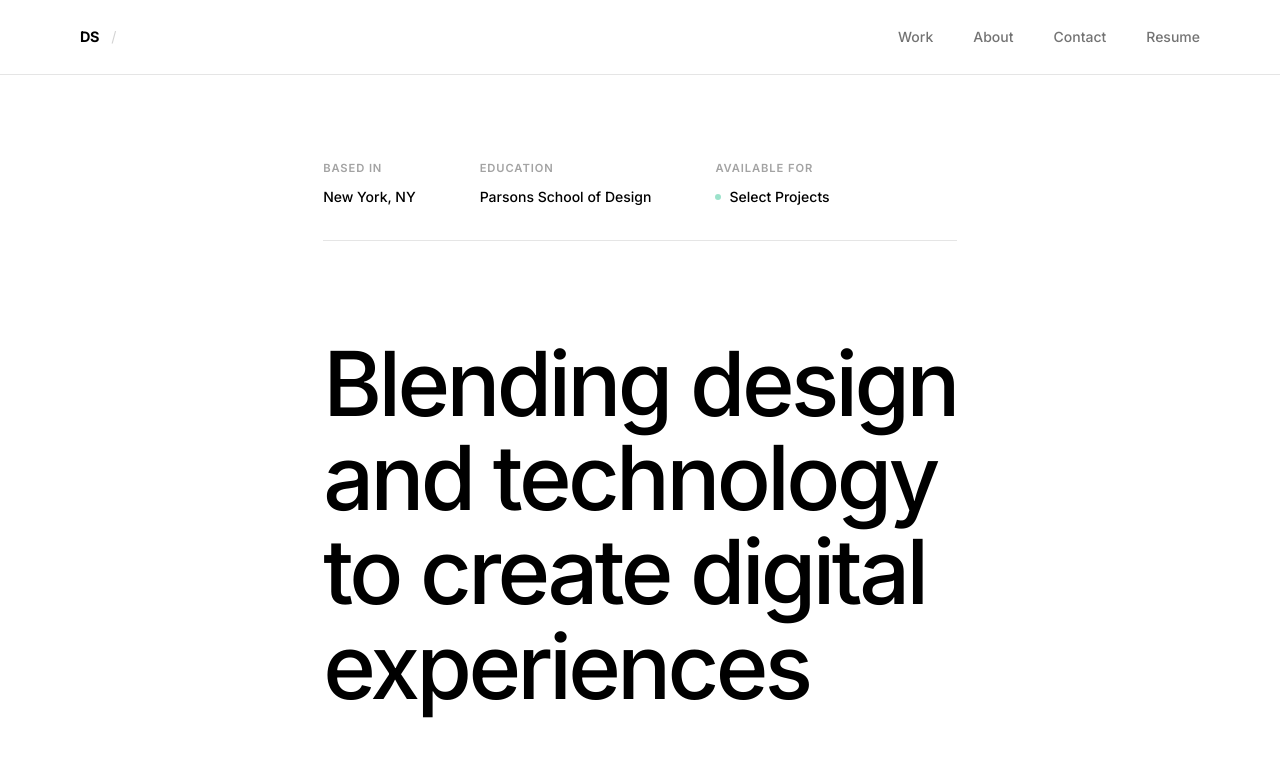
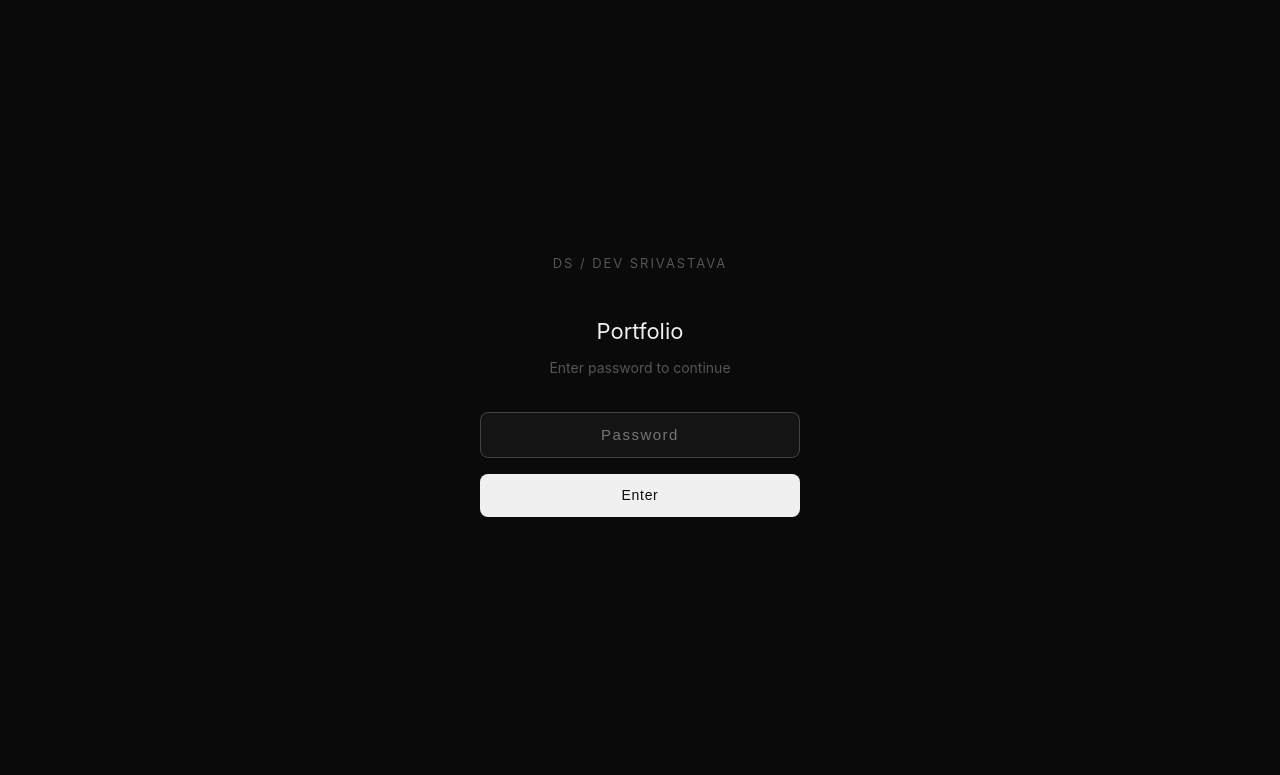
Before and after one commit to DevSrivastava03/Portfolio, a plain HTML site: page index.html in a window 1280 px wide. Shown: the top 775 px of the page. Drawn offline with Linux system fonts and the light colour scheme.

Commit message:
Add files via upload

```diff
--- a/index.html
+++ b/index.html
@@ -5,8 +5,136 @@
     <meta name="viewport" content="width=device-width, initial-scale=1.0">
     <title>Dev Srivastava — Product Designer</title>
     <link rel="stylesheet" href="style.css">
+    <style>
+        #password-gate {
+            position: fixed;
+            inset: 0;
+            z-index: 9999;
+            background: #0a0a0a;
+            display: flex;
+            align-items: center;
+            justify-content: center;
+            font-family: -apple-system, BlinkMacSystemFont, 'Segoe UI', sans-serif;
+        }
+
+        .gate-box {
+            width: 100%;
+            max-width: 400px;
+            padding: 2.5rem;
+            text-align: center;
+        }
+
+        .gate-logo {
+            font-size: 13px;
+            letter-spacing: 0.15em;
+            color: #555;
+            text-transform: uppercase;
+            margin-bottom: 2.5rem;
+        }
+
+        .gate-title {
+            font-size: 22px;
+            font-weight: 400;
+            color: #f0f0f0;
+            margin: 0 0 0.5rem;
+        }
+
+        .gate-subtitle {
+            font-size: 14px;
+            color: #555;
+            margin: 0 0 2rem;
+        }
+
+        .gate-input-wrap {
+            position: relative;
+            margin-bottom: 1rem;
+        }
+
+        #gate-input {
+            width: 100%;
+            padding: 0.85rem 1rem;
+            background: #141414;
+            border: 1px solid #2a2a2a;
+            border-radius: 8px;
+            color: #f0f0f0;
+            font-size: 15px;
+            letter-spacing: 0.1em;
+            outline: none;
+            box-sizing: border-box;
+            transition: border-color 0.2s;
+            text-align: center;
+        }
+
+        #gate-input:focus {
+            border-color: #444;
+        }
+
+        #gate-input.error {
+            border-color: #c0392b;
+            animation: shake 0.3s ease;
+        }
+
+        @keyframes shake {
+            0%, 100% { transform: translateX(0); }
+            25% { transform: translateX(-6px); }
+            75% { transform: translateX(6px); }
+        }
+
+        #gate-btn {
+            width: 100%;
+            padding: 0.85rem;
+            background: #f0f0f0;
+            border: none;
+            border-radius: 8px;
+            color: #0a0a0a;
+            font-size: 14px;
+            font-weight: 500;
+            letter-spacing: 0.05em;
+            cursor: pointer;
+            transition: background 0.2s, opacity 0.2s;
+        }
+
+        #gate-btn:hover {
+            background: #fff;
+        }
+
+        #gate-error {
+            font-size: 13px;
+            color: #c0392b;
+            margin-top: 0.75rem;
+            min-height: 18px;
+        }
+
+        #portfolio-content {
+            display: none;
+        }
+    </style>
 </head>
 <body>
+
+    <!-- Password Gate -->
+    <div id="password-gate">
+        <div class="gate-box">
+            <div class="gate-logo">DS / Dev Srivastava</div>
+            <h1 class="gate-title">Portfolio</h1>
+            <p class="gate-subtitle">Enter password to continue</p>
+            <div class="gate-input-wrap">
+                <input
+                    type="password"
+                    id="gate-input"
+                    placeholder="Password"
+                    autocomplete="off"
+                    autofocus
+                />
+            </div>
+            <button id="gate-btn" onclick="checkPassword()">Enter</button>
+            <div id="gate-error"></div>
+        </div>
+    </div>
+
+    <!-- Portfolio Content (hidden until unlocked) -->
+    <div id="portfolio-content">
+
     <!-- Navigation -->
     <nav class="nav" id="nav">
         <div class="nav-wrapper">
@@ -439,6 +567,38 @@
         </div>
     </footer>
 
+    </div><!-- end #portfolio-content -->
+
     <script src="script.js"></script>
+    <script>
+        // ── Change this to your desired password ──
+        const PORTFOLIO_PASSWORD = 'hiremeplease';
+
+        const gate = document.getElementById('password-gate');
+        const content = document.getElementById('portfolio-content');
+        const input = document.getElementById('gate-input');
+        const errorEl = document.getElementById('gate-error');
+
+        // Allow pressing Enter to submit
+        input.addEventListener('keydown', function(e) {
+            if (e.key === 'Enter') checkPassword();
+        });
+
+        function checkPassword() {
+            if (input.value === PORTFOLIO_PASSWORD) {
+                gate.style.opacity = '0';
+                gate.style.transition = 'opacity 0.4s ease';
+                setTimeout(() => {
+                    gate.style.display = 'none';
+                    content.style.display = 'block';
+                }, 400);
+            } else {
+                errorEl.textContent = 'Incorrect password. Try again.';
+                input.classList.add('error');
+                input.value = '';
+                setTimeout(() => input.classList.remove('error'), 400);
+            }
+        }
+    </script>
 </body>
 </html>
```
